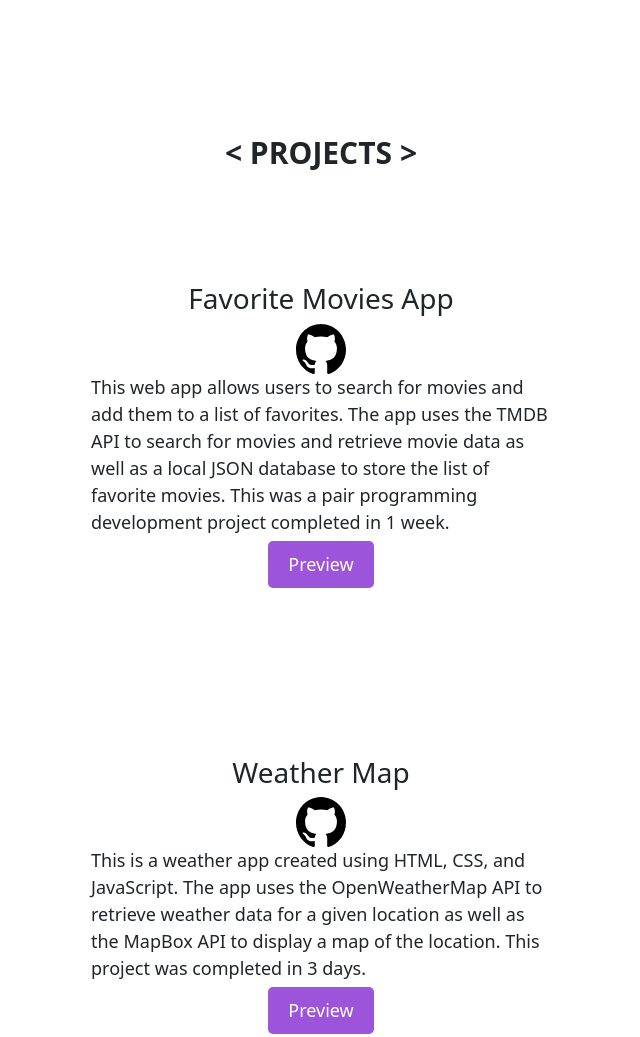
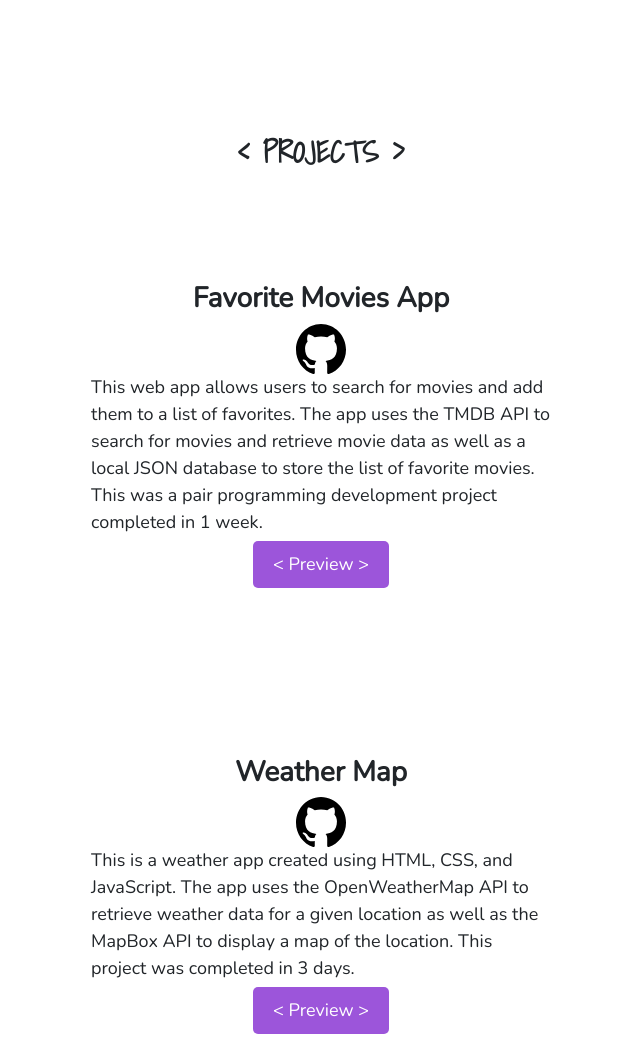
Before and after one commit to jessicarosier/webdev-resume, a plain HTML site: page index.html in a window 1280 px wide. Shown: the part 720-1757 px from the top of the page, without its empty margins (319-959 px from the left). Drawn offline with nearby package versions, Linux system fonts and the light colour scheme.

Commit message:
more styling

```diff
--- a/css/style.css
+++ b/css/style.css
@@ -1,10 +1,13 @@
 @import url('https://fonts.googleapis.com/css2?family=Ubuntu:wght@700&display=swap');
+
+@import url('https://fonts.googleapis.com/css2?family=Nunito&display=swap');
 
 @import url('https://fonts.googleapis.com/css2?family=Shadows+Into+Light&display=swap');
 
 
 :root {
     --font: 'Shadows Into Light', sans-serif;
+    --sec-font: 'Nunito', sans-serif;
 
 }
 
@@ -22,6 +25,7 @@ body {
 p {
 
     margin-bottom: 5px;
+    font-family: var(--sec-font);
 }
 
 img {
@@ -173,6 +177,8 @@ a:hover {
     margin-bottom: 0;
     margin-top: 50px;
     text-transform: uppercase;
+    font-family: var(--font);
+    font-weight: bolder;
 }
 
 
@@ -194,6 +200,10 @@ a:hover {
     gap: 20px;
 }
 
+.project-card h3 {
+    font-weight: bolder;
+}
+
 
 .project-card {
     width: 500px;
@@ -207,6 +217,7 @@ a:hover {
     background-color: #fff;
     border-radius: 10px;
     font-size: 18px;
+    font-family: var(--sec-font);
 
 }
 
@@ -227,6 +238,7 @@ button {
     display: inline-block;
     padding: 10px 20px;
     font-size: 18px;
+    font-family: var(--sec-font);
     background-color: rgba(142, 60, 213, 0.87);
     color: white;
     border: none;
--- a/js/main.js
+++ b/js/main.js
@@ -69,7 +69,7 @@ function renderProjects(project) {
 
       <p>${project.description}</p>
 
-      <button>Preview</button>`;
+      <button> < Preview ></button>`;
 
     let showModalBtn = projectCard.querySelector("button");
     showModalBtn.addEventListener("click", () => {
```
